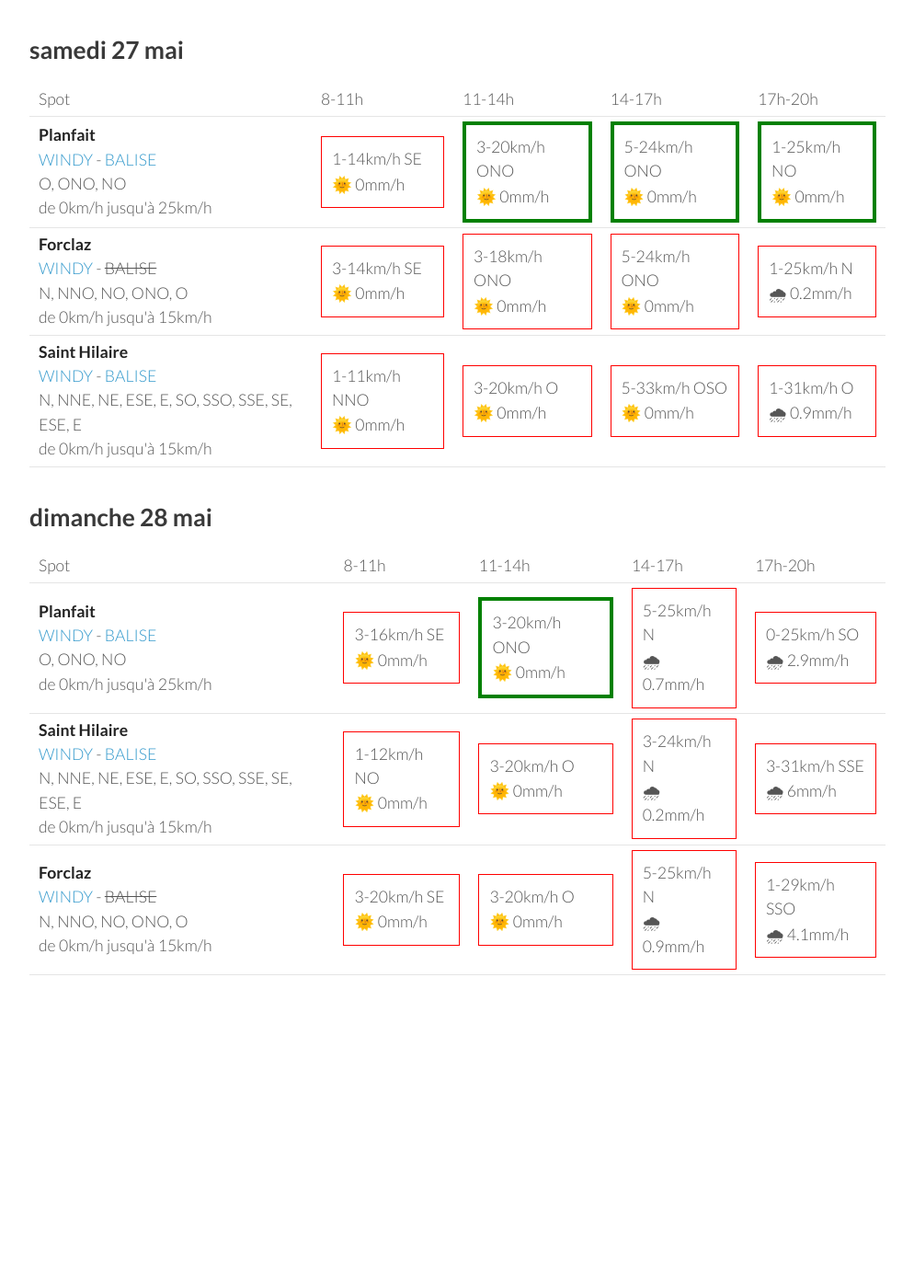
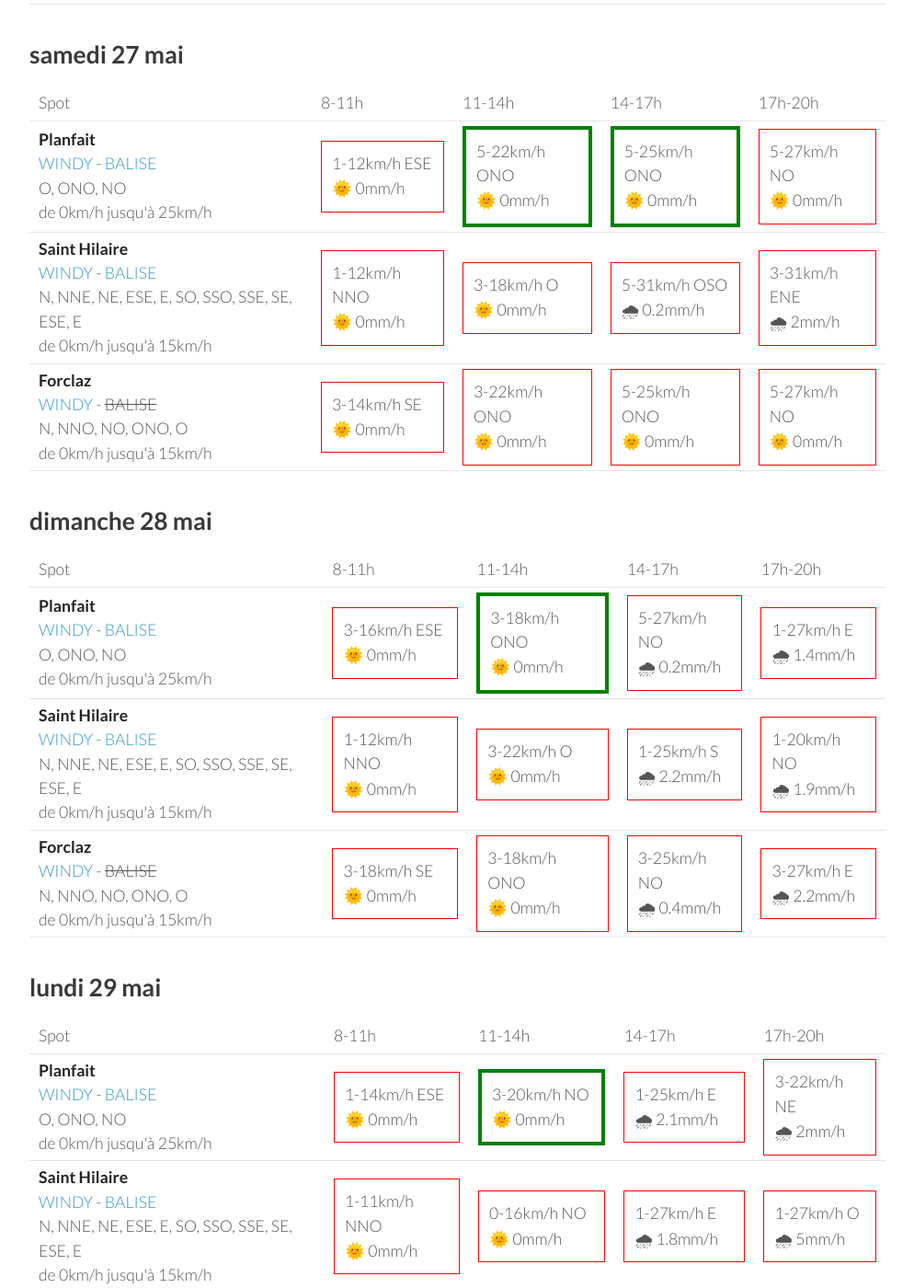
Before and after one commit to parapente-dans-le-nord/parapente-dans-le-nord.github.io, a Jekyll site: the page built from alpes_nord.markdown, in a window 1280 px wide and 1400 px high, scrolled down 1766 px. Shown: the whole window at 92% size, without its empty margins (26-1020 px from the left). Built offline with Jekyll 4.4.1, drawn with Linux system fonts in a browser that asks for light colours; before the commit the page ends 2954 px from its top, so only the background shows below that; some of the changed text lies outside the part shown.

Commit message:
update index.markdown

```diff
--- a/alpes_nord.markdown
+++ b/alpes_nord.markdown
@@ -116,20 +116,20 @@ page mise à jour le mercredi 24 mai 06:26
 <tr>
         <td><strong>Planfait</strong><br><a href="https://windy.com/45.853/6.223?45.415,6.223,8">WINDY</a> - <span class=""><a href="https://www.openwindmap.org/PP496">BALISE</a> </span><br> <span class="vent-favorable">O, ONO, NO</span><br><span class="force-vent">de 0km/h jusqu'à 25km/h</span> </td>
 
-            <td><div class="not-flyable"><p>1-14km/h SE</p><p>🌞 0mm/h</p></div></td>
-            <td><div class="flyable"><p>3-20km/h NO</p><p>🌞 0mm/h</p></div></td>
-            <td><div class="not-flyable"><p>7-29km/h ONO</p><p>🌞 0mm/h</p></div></td>
-            <td><div class="not-flyable"><p>7-31km/h NO</p><p>🌞 0mm/h</p></div></td>
+            <td><div class="not-flyable"><p>3-14km/h SE</p><p>🌞 0mm/h</p></div></td>
+            <td><div class="flyable"><p>3-20km/h ONO</p><p>🌞 0mm/h</p></div></td>
+            <td><div class="not-flyable"><p>7-27km/h NO</p><p>🌞 0mm/h</p></div></td>
+            <td><div class="not-flyable"><p>7-29km/h NO</p><p>🌞 0mm/h</p></div></td>
 
 
     </tr>
 <tr>
         <td><strong>Saint Hilaire</strong><br><a href="https://windy.com/45.307/5.888?45.087,5.889,9,m:eUFagkX">WINDY</a> - <span class=""><a href="http://www.balisemeteo.com/balise.php?idBalise=61">BALISE</a> </span><br> <span class="vent-favorable">N, NNE, NE, ESE, E, SO, SSO, SSE, SE, ESE, E</span><br><span class="force-vent">de 0km/h jusqu'à 15km/h</span> </td>
 
-            <td><div class="not-flyable"><p>1-14km/h NO</p><p>🌞 0mm/h</p></div></td>
-            <td><div class="not-flyable"><p>1-18km/h NO</p><p>🌞 0mm/h</p></div></td>
-            <td><div class="not-flyable"><p>3-24km/h ONO</p><p>🌞 0mm/h</p></div></td>
-            <td><div class="not-flyable"><p>3-29km/h ENE</p><p>🌞 0mm/h</p></div></td>
+            <td><div class="not-flyable"><p>1-12km/h ONO</p><p>🌞 0mm/h</p></div></td>
+            <td><div class="not-flyable"><p>3-20km/h NO</p><p>🌞 0mm/h</p></div></td>
+            <td><div class="not-flyable"><p>3-24km/h NO</p><p>🌞 0mm/h</p></div></td>
+            <td><div class="not-flyable"><p>3-27km/h N</p><p>🌧 0.4mm/h</p></div></td>
 
 
     </tr>
@@ -137,9 +137,9 @@ page mise à jour le mercredi 24 mai 06:26
         <td><strong>Forclaz</strong><br><a href="https://windy.com/45.814/6.247?45.375,6.246,8,m:eVwaglz">WINDY</a> - <span class="no-balise"> BALISE </span><br> <span class="vent-favorable">N, NNO, NO, ONO, O</span><br><span class="force-vent">de 0km/h jusqu'à 15km/h</span> </td>
 
             <td><div class="not-flyable"><p>3-16km/h SE</p><p>🌞 0mm/h</p></div></td>
-            <td><div class="not-flyable"><p>3-20km/h ONO</p><p>🌞 0mm/h</p></div></td>
-            <td><div class="not-flyable"><p>7-29km/h ONO</p><p>🌞 0mm/h</p></div></td>
-            <td><div class="not-flyable"><p>5-31km/h ONO</p><p>🌞 0mm/h</p></div></td>
+            <td><div class="not-flyable"><p>3-18km/h ONO</p><p>🌞 0mm/h</p></div></td>
+            <td><div class="not-flyable"><p>5-25km/h NO</p><p>🌞 0mm/h</p></div></td>
+            <td><div class="not-flyable"><p>7-29km/h NO</p><p>🌞 0mm/h</p></div></td>
 
 
     </tr>
@@ -162,10 +162,20 @@ page mise à jour le mercredi 24 mai 06:26
 <tr>
         <td><strong>Planfait</strong><br><a href="https://windy.com/45.853/6.223?45.415,6.223,8">WINDY</a> - <span class=""><a href="https://www.openwindmap.org/PP496">BALISE</a> </span><br> <span class="vent-favorable">O, ONO, NO</span><br><span class="force-vent">de 0km/h jusqu'à 25km/h</span> </td>
 
-            <td><div class="not-flyable"><p>1-14km/h SE</p><p>🌞 0mm/h</p></div></td>
-            <td><div class="flyable"><p>3-20km/h ONO</p><p>🌞 0mm/h</p></div></td>
-            <td><div class="flyable"><p>5-24km/h ONO</p><p>🌞 0mm/h</p></div></td>
-            <td><div class="flyable"><p>1-25km/h NO</p><p>🌞 0mm/h</p></div></td>
+            <td><div class="not-flyable"><p>1-12km/h ESE</p><p>🌞 0mm/h</p></div></td>
+            <td><div class="flyable"><p>5-22km/h ONO</p><p>🌞 0mm/h</p></div></td>
+            <td><div class="flyable"><p>5-25km/h ONO</p><p>🌞 0mm/h</p></div></td>
+            <td><div class="not-flyable"><p>5-27km/h NO</p><p>🌞 0mm/h</p></div></td>
+
+
+    </tr>
+<tr>
+        <td><strong>Saint Hilaire</strong><br><a href="https://windy.com/45.307/5.888?45.087,5.889,9,m:eUFagkX">WINDY</a> - <span class=""><a href="http://www.balisemeteo.com/balise.php?idBalise=61">BALISE</a> </span><br> <span class="vent-favorable">N, NNE, NE, ESE, E, SO, SSO, SSE, SE, ESE, E</span><br><span class="force-vent">de 0km/h jusqu'à 15km/h</span> </td>
+
+            <td><div class="not-flyable"><p>1-12km/h NNO</p><p>🌞 0mm/h</p></div></td>
+            <td><div class="not-flyable"><p>3-18km/h O</p><p>🌞 0mm/h</p></div></td>
+            <td><div class="not-flyable"><p>5-31km/h OSO</p><p>🌧 0.2mm/h</p></div></td>
+            <td><div class="not-flyable"><p>3-31km/h ENE</p><p>🌧 2mm/h</p></div></td>
 
 
     </tr>
@@ -173,19 +183,9 @@ page mise à jour le mercredi 24 mai 06:26
         <td><strong>Forclaz</strong><br><a href="https://windy.com/45.814/6.247?45.375,6.246,8,m:eVwaglz">WINDY</a> - <span class="no-balise"> BALISE </span><br> <span class="vent-favorable">N, NNO, NO, ONO, O</span><br><span class="force-vent">de 0km/h jusqu'à 15km/h</span> </td>
 
             <td><div class="not-flyable"><p>3-14km/h SE</p><p>🌞 0mm/h</p></div></td>
-            <td><div class="not-flyable"><p>3-18km/h ONO</p><p>🌞 0mm/h</p></div></td>
-            <td><div class="not-flyable"><p>5-24km/h ONO</p><p>🌞 0mm/h</p></div></td>
-            <td><div class="not-flyable"><p>1-25km/h N</p><p>🌧 0.2mm/h</p></div></td>
-
-
-    </tr>
-<tr>
-        <td><strong>Saint Hilaire</strong><br><a href="https://windy.com/45.307/5.888?45.087,5.889,9,m:eUFagkX">WINDY</a> - <span class=""><a href="http://www.balisemeteo.com/balise.php?idBalise=61">BALISE</a> </span><br> <span class="vent-favorable">N, NNE, NE, ESE, E, SO, SSO, SSE, SE, ESE, E</span><br><span class="force-vent">de 0km/h jusqu'à 15km/h</span> </td>
-
-            <td><div class="not-flyable"><p>1-11km/h NNO</p><p>🌞 0mm/h</p></div></td>
-            <td><div class="not-flyable"><p>3-20km/h O</p><p>🌞 0mm/h</p></div></td>
-            <td><div class="not-flyable"><p>5-33km/h OSO</p><p>🌞 0mm/h</p></div></td>
-            <td><div class="not-flyable"><p>1-31km/h O</p><p>🌧 0.9mm/h</p></div></td>
+            <td><div class="not-flyable"><p>3-22km/h ONO</p><p>🌞 0mm/h</p></div></td>
+            <td><div class="not-flyable"><p>5-25km/h ONO</p><p>🌞 0mm/h</p></div></td>
+            <td><div class="not-flyable"><p>5-27km/h NO</p><p>🌞 0mm/h</p></div></td>
 
 
     </tr>
@@ -208,30 +208,30 @@ page mise à jour le mercredi 24 mai 06:26
 <tr>
         <td><strong>Planfait</strong><br><a href="https://windy.com/45.853/6.223?45.415,6.223,8">WINDY</a> - <span class=""><a href="https://www.openwindmap.org/PP496">BALISE</a> </span><br> <span class="vent-favorable">O, ONO, NO</span><br><span class="force-vent">de 0km/h jusqu'à 25km/h</span> </td>
 
-            <td><div class="not-flyable"><p>3-16km/h SE</p><p>🌞 0mm/h</p></div></td>
-            <td><div class="flyable"><p>3-20km/h ONO</p><p>🌞 0mm/h</p></div></td>
-            <td><div class="not-flyable"><p>5-25km/h N</p><p>🌧 0.7mm/h</p></div></td>
-            <td><div class="not-flyable"><p>0-25km/h SO</p><p>🌧 2.9mm/h</p></div></td>
+            <td><div class="not-flyable"><p>3-16km/h ESE</p><p>🌞 0mm/h</p></div></td>
+            <td><div class="flyable"><p>3-18km/h ONO</p><p>🌞 0mm/h</p></div></td>
+            <td><div class="not-flyable"><p>5-27km/h NO</p><p>🌧 0.2mm/h</p></div></td>
+            <td><div class="not-flyable"><p>1-27km/h E</p><p>🌧 1.4mm/h</p></div></td>
 
 
     </tr>
 <tr>
         <td><strong>Saint Hilaire</strong><br><a href="https://windy.com/45.307/5.888?45.087,5.889,9,m:eUFagkX">WINDY</a> - <span class=""><a href="http://www.balisemeteo.com/balise.php?idBalise=61">BALISE</a> </span><br> <span class="vent-favorable">N, NNE, NE, ESE, E, SO, SSO, SSE, SE, ESE, E</span><br><span class="force-vent">de 0km/h jusqu'à 15km/h</span> </td>
 
-            <td><div class="not-flyable"><p>1-12km/h NO</p><p>🌞 0mm/h</p></div></td>
-            <td><div class="not-flyable"><p>3-20km/h O</p><p>🌞 0mm/h</p></div></td>
-            <td><div class="not-flyable"><p>3-24km/h N</p><p>🌧 0.2mm/h</p></div></td>
-            <td><div class="not-flyable"><p>3-31km/h SSE</p><p>🌧 6mm/h</p></div></td>
+            <td><div class="not-flyable"><p>1-12km/h NNO</p><p>🌞 0mm/h</p></div></td>
+            <td><div class="not-flyable"><p>3-22km/h O</p><p>🌞 0mm/h</p></div></td>
+            <td><div class="not-flyable"><p>1-25km/h S</p><p>🌧 2.2mm/h</p></div></td>
+            <td><div class="not-flyable"><p>1-20km/h NO</p><p>🌧 1.9mm/h</p></div></td>
 
 
     </tr>
 <tr>
         <td><strong>Forclaz</strong><br><a href="https://windy.com/45.814/6.247?45.375,6.246,8,m:eVwaglz">WINDY</a> - <span class="no-balise"> BALISE </span><br> <span class="vent-favorable">N, NNO, NO, ONO, O</span><br><span class="force-vent">de 0km/h jusqu'à 15km/h</span> </td>
 
-            <td><div class="not-flyable"><p>3-20km/h SE</p><p>🌞 0mm/h</p></div></td>
-            <td><div class="not-flyable"><p>3-20km/h O</p><p>🌞 0mm/h</p></div></td>
-            <td><div class="not-flyable"><p>5-25km/h N</p><p>🌧 0.9mm/h</p></div></td>
-            <td><div class="not-flyable"><p>1-29km/h SSO</p><p>🌧 4.1mm/h</p></div></td>
+            <td><div class="not-flyable"><p>3-18km/h SE</p><p>🌞 0mm/h</p></div></td>
+            <td><div class="not-flyable"><p>3-18km/h ONO</p><p>🌞 0mm/h</p></div></td>
+            <td><div class="not-flyable"><p>3-25km/h NO</p><p>🌧 0.4mm/h</p></div></td>
+            <td><div class="not-flyable"><p>3-27km/h E</p><p>🌧 2.2mm/h</p></div></td>
 
 
     </tr>
@@ -239,3 +239,49 @@ page mise à jour le mercredi 24 mai 06:26
 </tbody>
 </table>
 {:/}
+## lundi 29 mai
+
+{::nomarkdown}
+<table>
+  <tbody>
+    <tr>
+      <td>Spot</td>
+      <td>8-11h</td>
+      <td>11-14h</td>
+      <td>14-17h</td>
+      <td>17h-20h</td>
+    </tr>
+<tr>
+        <td><strong>Planfait</strong><br><a href="https://windy.com/45.853/6.223?45.415,6.223,8">WINDY</a> - <span class=""><a href="https://www.openwindmap.org/PP496">BALISE</a> </span><br> <span class="vent-favorable">O, ONO, NO</span><br><span class="force-vent">de 0km/h jusqu'à 25km/h</span> </td>
+
+            <td><div class="not-flyable"><p>1-14km/h ESE</p><p>🌞 0mm/h</p></div></td>
+            <td><div class="flyable"><p>3-20km/h NO</p><p>🌞 0mm/h</p></div></td>
+            <td><div class="not-flyable"><p>1-25km/h E</p><p>🌧 2.1mm/h</p></div></td>
+            <td><div class="not-flyable"><p>3-22km/h NE</p><p>🌧 2mm/h</p></div></td>
+
+
+    </tr>
+<tr>
+        <td><strong>Saint Hilaire</strong><br><a href="https://windy.com/45.307/5.888?45.087,5.889,9,m:eUFagkX">WINDY</a> - <span class=""><a href="http://www.balisemeteo.com/balise.php?idBalise=61">BALISE</a> </span><br> <span class="vent-favorable">N, NNE, NE, ESE, E, SO, SSO, SSE, SE, ESE, E</span><br><span class="force-vent">de 0km/h jusqu'à 15km/h</span> </td>
+
+            <td><div class="not-flyable"><p>1-11km/h NNO</p><p>🌞 0mm/h</p></div></td>
+            <td><div class="not-flyable"><p>0-16km/h NO</p><p>🌞 0mm/h</p></div></td>
+            <td><div class="not-flyable"><p>1-27km/h E</p><p>🌧 1.8mm/h</p></div></td>
+            <td><div class="not-flyable"><p>1-27km/h O</p><p>🌧 5mm/h</p></div></td>
+
+
+    </tr>
+<tr>
+        <td><strong>Forclaz</strong><br><a href="https://windy.com/45.814/6.247?45.375,6.246,8,m:eVwaglz">WINDY</a> - <span class="no-balise"> BALISE </span><br> <span class="vent-favorable">N, NNO, NO, ONO, O</span><br><span class="force-vent">de 0km/h jusqu'à 15km/h</span> </td>
+
+            <td><div class="not-flyable"><p>3-16km/h SE</p><p>🌞 0mm/h</p></div></td>
+            <td><div class="not-flyable"><p>3-20km/h ONO</p><p>🌞 0mm/h</p></div></td>
+            <td><div class="not-flyable"><p>0-25km/h ENE</p><p>🌧 2.3mm/h</p></div></td>
+            <td><div class="not-flyable"><p>5-22km/h NE</p><p>🌧 1.9mm/h</p></div></td>
+
+
+    </tr>
+
+</tbody>
+</table>
+{:/}
```
Also changed, not shown: other parts of alpes_nord.markdown (+1 -1 lines).
